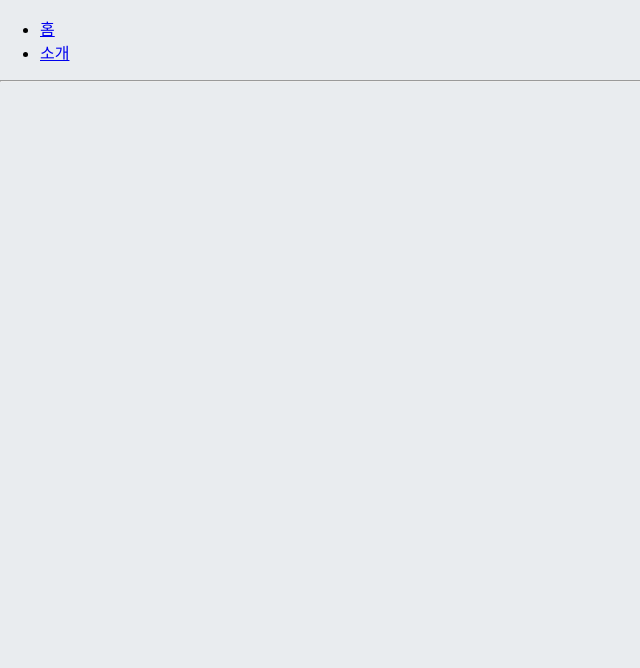
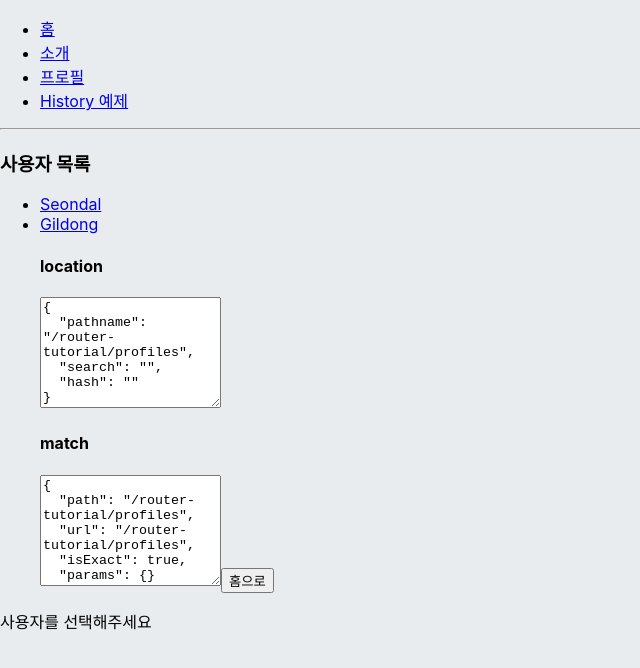
Before and after one commit to seondal/react-study, a React (Create React App) app: page /#/router-tutorial/profiles in a window 1280 px wide. Shown: the top 668 px of the page, without its empty margins (0-640 px from the left). Built offline with nearby package versions, Linux system fonts and the light colour scheme.

Commit message:
13.5 리액트 라우터 부가 기능
13.4 URL 파라미터와 쿼리
13.5 서브라우트
13.6 리액트 라우터 부가 기능

```diff
--- a/package.json
+++ b/package.json
@@ -8,6 +8,7 @@
     "@testing-library/user-event": "^12.8.3",
     "classnames": "^2.3.1",
     "immer": "^8.0.1",
+    "qs": "^6.7.0",
     "react": "^17.0.2",
     "react-dom": "^17.0.2",
     "react-icons": "^4.2.0",
--- a/src/App.js
+++ b/src/App.js
@@ -20,8 +20,6 @@
         <Route path="/component-optimize" component={ComponentOptimize} />
         <Route path="/immer-tutorial" component={ImmerTutorial} />
         <Route path="/router-tutorial" component={RouterTutorial} />
-
-        {/*  */}
       </Switch>
     </Router>
   );
--- a/src/router-tutorial/About.js
+++ b/src/router-tutorial/About.js
@@ -1,9 +1,16 @@
 import React from "react";
+import qs from "qs";
 
-const About = () => {
+const About = ({ location }) => {
+  const query = qs.parse(location.search, {
+    ignoreQueryPrefix: true, //문자열 맨 앞의 ?를 생략
+  });
+  const showDetail = query.detail === "true"; //쿼리의 파싱 결과 값은 문자열
   return (
     <div>
       <h1>소개</h1>
+      <p>이 프로젝트는 리액트 라우터 기초를 실습해 보는 예제 프로젝트입니다.</p>
+      {showDetail && <p>detail 값을 true로 설정하셨군요!</p>}
     </div>
   );
 };
--- /dev/null
+++ b/src/router-tutorial/HistorySample.js
@@ -0,0 +1,36 @@
+import React, { Component } from "react";
+
+class HistorySample extends Component {
+  //뒤로가기
+  handleGoBack = () => {
+    this.props.history.goBack();
+  };
+
+  //홈으로 이동
+  handleGoHome = () => {
+    this.props.history.push("/");
+  };
+
+  //페이지에 변화가 생길 때마다 나갈 것인지 물어봄
+  componentDidMount() {
+    this.unblock = this.props.history.block("정말 떠나실 건가요?");
+  }
+
+  //컴포넌트가 언마운트 되면 질문을 멈춤
+  componentWillUnmount() {
+    if (this.unblock) {
+      this.unblock();
+    }
+  }
+
+  render() {
+    return (
+      <div>
+        <button onClick={this.handleGoBack}>뒤로</button>
+        <button onClick={this.handleGoHome}>홈으로</button>
+      </div>
+    );
+  }
+}
+
+export default HistorySample;
--- /dev/null
+++ b/src/router-tutorial/Profile.js
@@ -0,0 +1,31 @@
+import React from "react";
+
+const data = {
+  seondal: {
+    name: "김선달",
+    description: "리액트를 좋아하기만 함",
+  },
+  gildong: {
+    name: "홍길동",
+    description: "고전 소설 홍길동의 주인공",
+  },
+};
+
+const Profile = ({ match }) => {
+  const { username } = match.params;
+  const profile = data[username];
+  if (!profile) {
+    return <div>존재하지 않는 사용자입니다</div>;
+  }
+
+  return (
+    <div>
+      <h3>
+        {username}({profile.name})
+      </h3>
+      <p>{profile.description}</p>
+    </div>
+  );
+};
+
+export default Profile;
--- a/src/router-tutorial/RouterTutorial.js
+++ b/src/router-tutorial/RouterTutorial.js
@@ -1,7 +1,9 @@
 import React from "react";
-import { Route, Link } from "react-router-dom";
+import { Route, Link, Switch } from "react-router-dom";
 import Home from "./Home";
 import About from "./About";
+import Profiles from "./profiles";
+import HistorySample from "./HistorySample";
 
 const App = () => {
   return (
@@ -13,13 +15,31 @@
         <li>
           <Link to="/router-tutorial/about">소개</Link>
         </li>
+        <li>
+          <Link to="/router-tutorial/profiles">프로필</Link>
+        </li>
+        <li>
+          <Link to="/router-tutorial/history">History 예제</Link>
+        </li>
       </ul>
       <hr />
-      <Route path="/router-tutorial/" component={Home} exact={true} />
-      <Route
-        path={["/router-tutorial/about", "/router-tutorial/info"]}
-        component={About}
-      />
+      <Switch>
+        <Route path="/router-tutorial/" component={Home} exact={true} />
+        <Route
+          path={["/router-tutorial/about", "/router-tutorial/info"]}
+          component={About}
+        />
+        <Route path="/router-tutorial/profiles" component={Profiles} />
+        <Route path="/router-tutorial/history" component={HistorySample} />
+        <Route
+          render={({ location }) => {
+            <div>
+              <h2>이 페이지는 존재하지 않습니다:</h2>
+              <p>{location.pathname}</p>
+            </div>;
+          }}
+        />
+      </Switch>
     </div>
   );
 };
--- /dev/null
+++ b/src/router-tutorial/WithRouterSample.js
@@ -0,0 +1,24 @@
+import React from "react";
+import { withRouter } from "react-router";
+
+const WithRouterSample = ({ location, match, history }) => {
+  return (
+    <div>
+      <h4>location</h4>
+      <textarea
+        value={JSON.stringify(location, null, 2)}
+        rows={7}
+        readOnly={true}
+      />
+      <h4>match</h4>
+      <textarea
+        value={JSON.stringify(match, null, 2)}
+        rows={7}
+        readOnly={true}
+      />
+      <button onClick={() => history.push("")}>홈으로</button>
+    </div>
+  );
+};
+
+export default withRouter(WithRouterSample);
--- /dev/null
+++ b/src/router-tutorial/profiles.js
@@ -0,0 +1,45 @@
+import React from "react";
+import { NavLink, Route } from "react-router-dom";
+import Profile from "./Profile";
+import WithRouterSample from "./WithRouterSample";
+
+const Profiles = () => {
+  const activeStyle = {
+    background: "black",
+    color: "white",
+  };
+
+  return (
+    <div>
+      <h3>사용자 목록</h3>
+      <ul>
+        <li>
+          <NavLink
+            activeStyle={activeStyle}
+            to="/router-tutorial/profiles/seondal"
+          >
+            Seondal
+          </NavLink>
+        </li>
+        <li>
+          <NavLink
+            activeStyle={activeStyle}
+            to="/router-tutorial/profiles/gildong"
+          >
+            Gildong
+          </NavLink>
+        </li>
+        <WithRouterSample />
+      </ul>
+
+      <Route
+        path="/router-tutorial/profiles"
+        exact
+        render={() => <div>사용자를 선택해주세요</div>}
+      />
+      <Route path="/router-tutorial/profiles/:username" component={Profile} />
+    </div>
+  );
+};
+
+export default Profiles;
```
Also changed, not shown: 1 other file (tests, documents, lock files or other folders).
